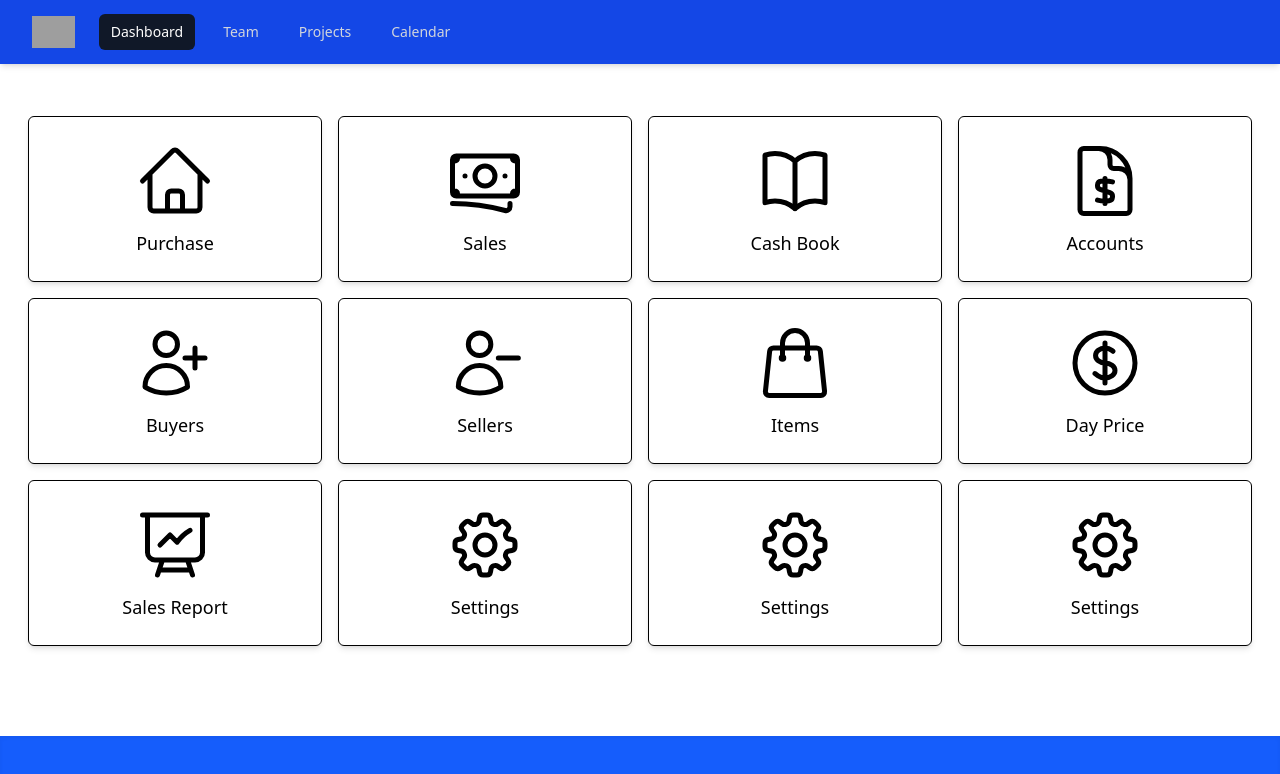
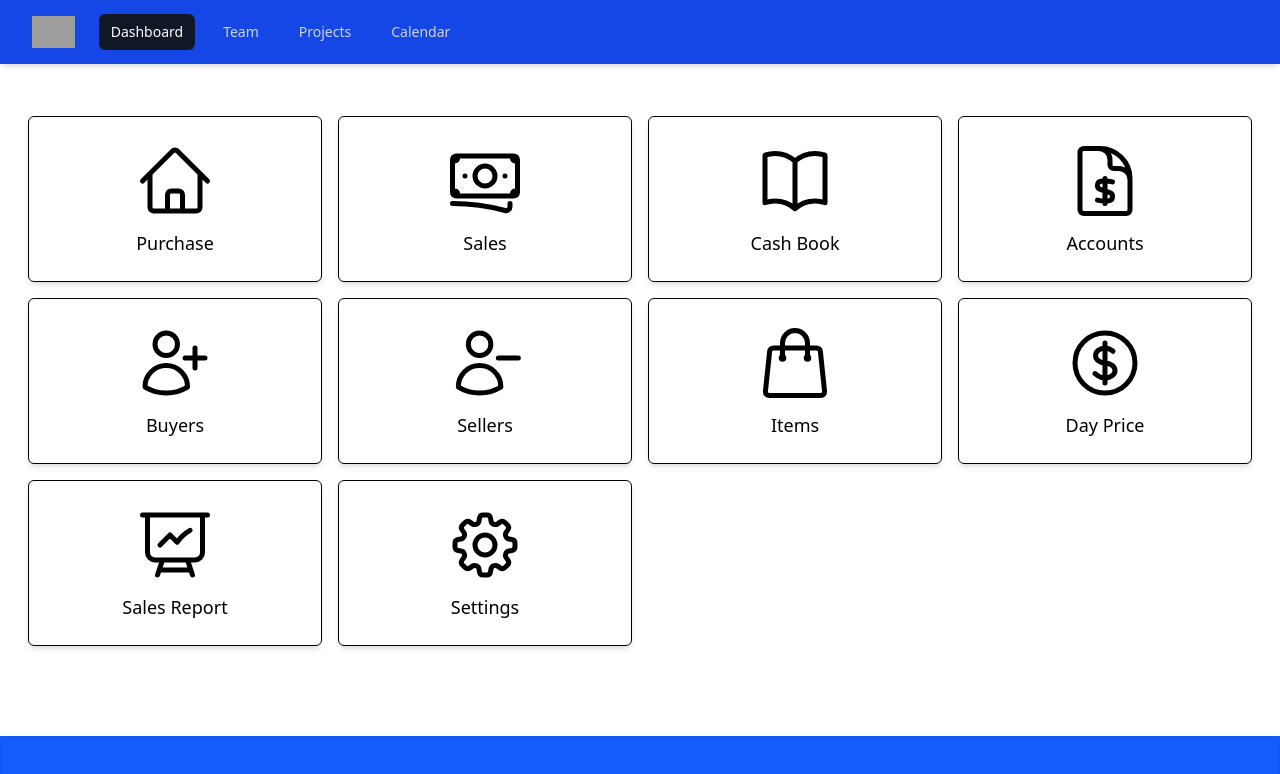
Before and after one commit to UmayirFeroze/Rangamuwa-Stores, a React (Vite) app in the folder web-app/: page / in a window 1280 px wide. Shown: the top 774 px of the page. Built offline with nearby package versions, Linux system fonts and the light colour scheme; grey boxes are pictures that could not be loaded.

Commit message:
Refactor Menu Items Screen

```diff
--- a/web-app/src/components/MenuItems.tsx
+++ b/web-app/src/components/MenuItems.tsx
@@ -1,22 +1,18 @@
 
 import MenuItem from './MenuItem'
-import { BanknotesIcon, BookOpenIcon, Cog8ToothIcon, CurrencyDollarIcon, DocumentCurrencyDollarIcon, HomeIcon, PresentationChartLineIcon, ShoppingBagIcon, UserMinusIcon, UserPlusIcon } from '@heroicons/react/24/outline';
 
-const MenuItems = () => {
-  const items = [
-    { name: 'purchase', Icon: HomeIcon, onClick: () => alert('Clicked Purchase') },
-    {name: 'sales', Icon: BanknotesIcon, onClick: () => alert('Clicked Sales')},
-    {name: 'cash book', Icon: BookOpenIcon, onClick: () => alert('Clicked cash book')},
-    {name: 'accounts', Icon: DocumentCurrencyDollarIcon, onClick: () => alert('Clicked accounts')},
-    {name: 'buyers', Icon: UserPlusIcon, onClick: () => alert('Clicked buyers')},
-    {name: 'sellers', Icon: UserMinusIcon, onClick: () => alert('Clicked sellers')},
-    {name: 'items', Icon: ShoppingBagIcon, onClick: () => alert('Clicked items')},
-    {name: 'day price', Icon: CurrencyDollarIcon, onClick: () => alert('Clicked day price')},
-    {name: 'sales report', Icon: PresentationChartLineIcon, onClick: () => alert('Clicked sales report')},
-    {name: 'settings', Icon: Cog8ToothIcon, onClick: () => alert('Clicked settings')},
-    {name: 'settings', Icon: Cog8ToothIcon, onClick: () => alert('Clicked settings')},
-    {name: 'settings', Icon: Cog8ToothIcon, onClick: () => alert('Clicked settings')},
-  ]
+
+interface Item {
+  name: string;
+  Icon: React.ElementType;
+  onClick: () => void;
+}
+
+interface Props {
+  items: Item[];
+}
+
+const MenuItems = ({items}:Props) => {
 
   return (
     <div className="my-auto grid grid-cols-2 sm:grid-cols-2 md:grid-cols-4 lg:grid-cols-4 gap-4">
--- a/web-app/src/screens/MainMenu.tsx
+++ b/web-app/src/screens/MainMenu.tsx
@@ -1,12 +1,26 @@
 
 import MenuItems from "../components/MenuItems";
 import Screen from "../components/Screen";
+import { BanknotesIcon, BookOpenIcon, Cog8ToothIcon, CurrencyDollarIcon, DocumentCurrencyDollarIcon, HomeIcon, PresentationChartLineIcon, ShoppingBagIcon, UserMinusIcon, UserPlusIcon } from '@heroicons/react/24/outline';
 
 const MainMenu = () => {
+  const items = [
+    {name: 'purchase', Icon: HomeIcon, onClick: () => alert('Clicked Purchase') },
+    {name: 'sales', Icon: BanknotesIcon, onClick: () => alert('Clicked Sales')},
+    {name: 'cash book', Icon: BookOpenIcon, onClick: () => alert('Clicked cash book')},
+    {name: 'accounts', Icon: DocumentCurrencyDollarIcon, onClick: () => alert('Clicked accounts')},
+    {name: 'buyers', Icon: UserPlusIcon, onClick: () => alert('Clicked buyers')},
+    {name: 'sellers', Icon: UserMinusIcon, onClick: () => alert('Clicked sellers')},
+    {name: 'items', Icon: ShoppingBagIcon, onClick: () => alert('Clicked items')},
+    {name: 'day price', Icon: CurrencyDollarIcon, onClick: () => alert('Clicked day price')},
+    {name: 'sales report', Icon: PresentationChartLineIcon, onClick: () => alert('Clicked sales report')},
+    {name: 'settings', Icon: Cog8ToothIcon, onClick: () => alert('Clicked settings')},
+  ]
+
   return (
    <div>
       <Screen>
-          <MenuItems />
+          <MenuItems items={items}/>
       </Screen>
    </div>
   )
```
